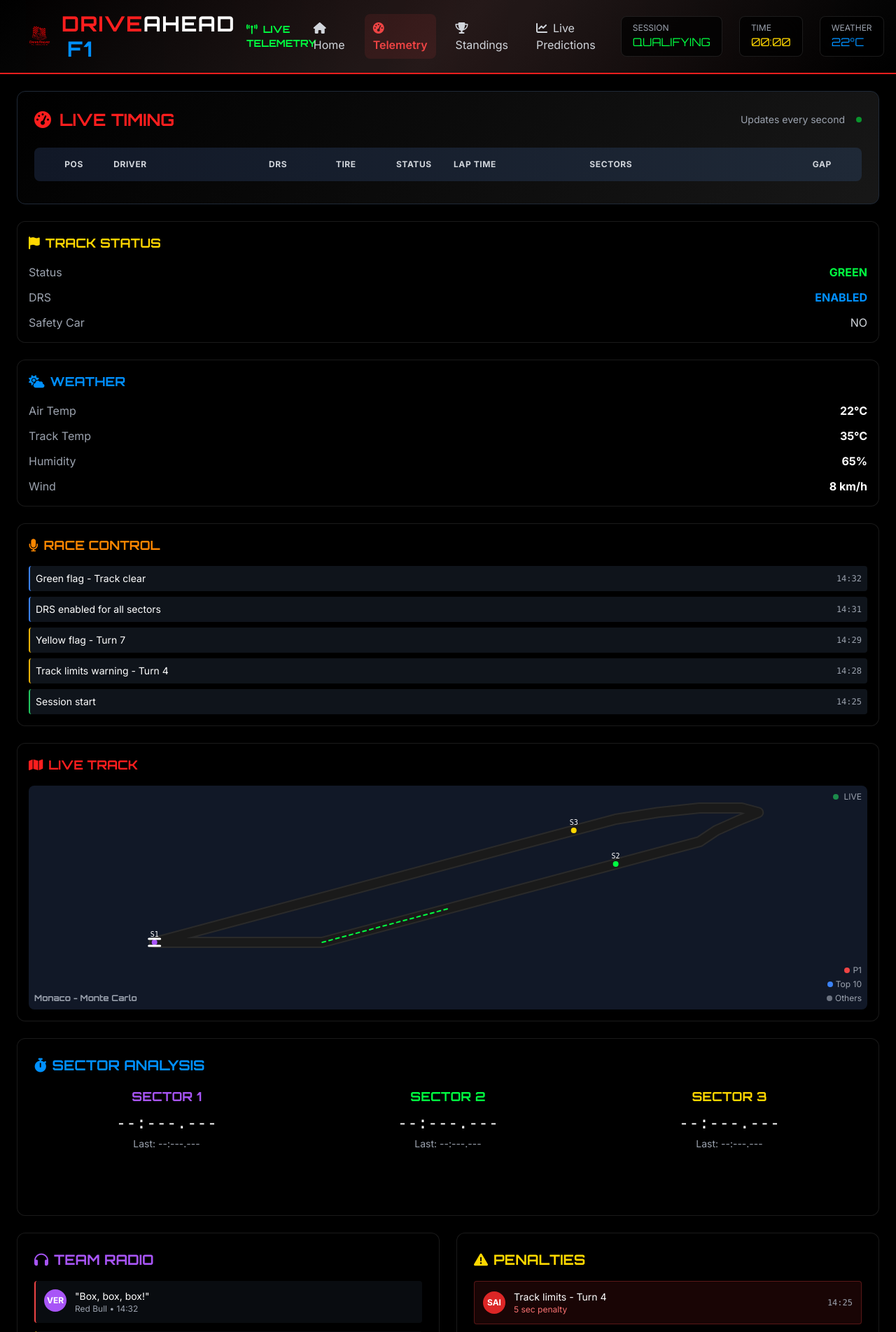
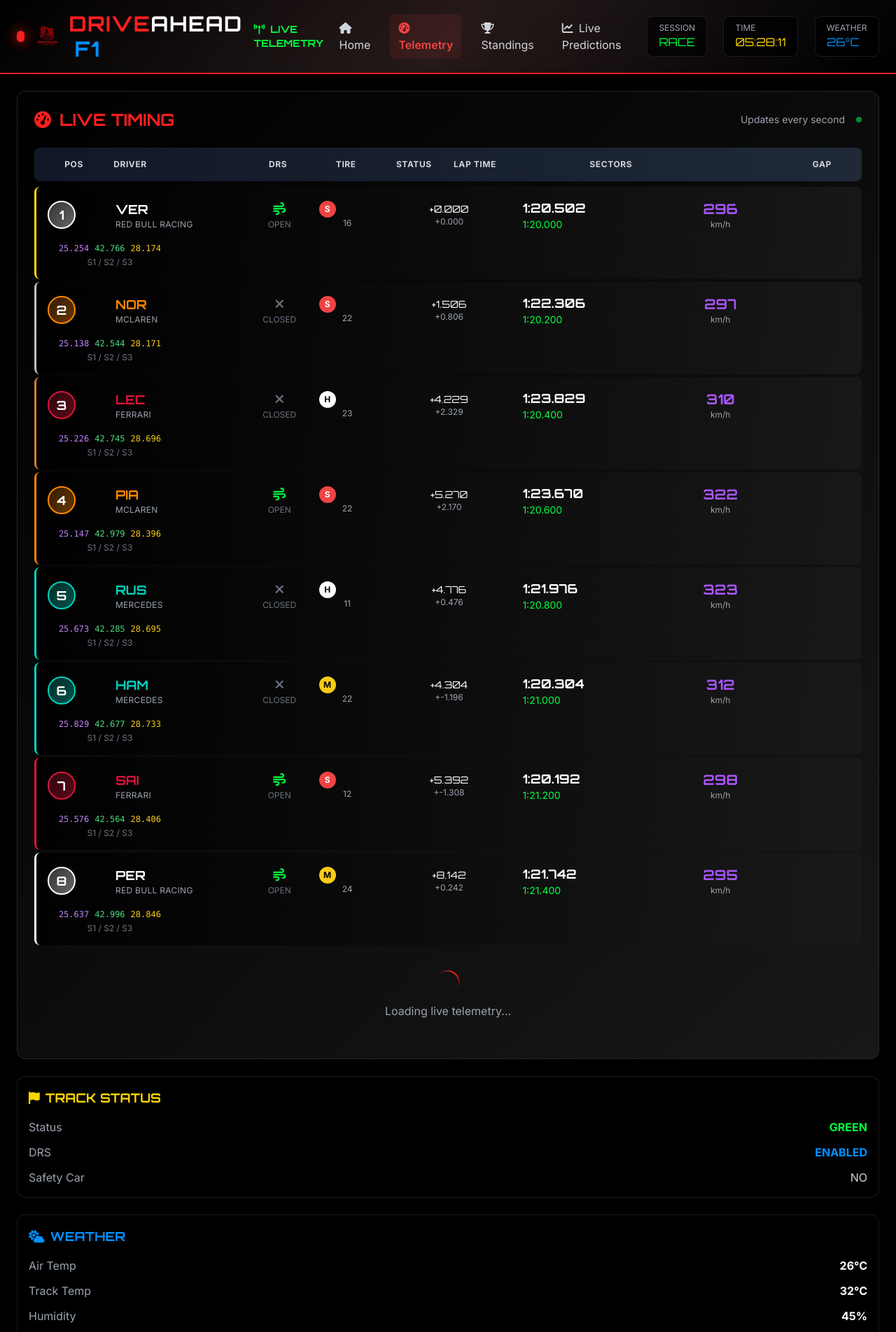
Before and after one commit to lesliefdo08/DriveAheadF1, a Flask app: page /telemetry in a window 1280 px wide. Shown: the top 1904 px of the page at 70% size. Run offline with Flask 3, Linux system fonts and the light colour scheme; some libraries are stand-ins or nearby versions.

Commit message:
Fix telemetry with smooth animations and better table updates
- Restructured telemetry API to provide correct data format
- Added smooth position change animations (green for up, red for down)
- Implemented static table with only data updates (no full re-render)
- Added CSS transitions for smooth row reordering
- Fixed driver data display with proper acronyms and team info
- Added position change tracking with visual feedback
- Improved table performance with incremental updates

```diff
--- a/website/app.py
+++ b/website/app.py
@@ -102,46 +102,68 @@
 @app.route("/api/telemetry")
 def api_telemetry():
     current_time = datetime.now()
-    drivers = [
-        {"name": "Max Verstappen", "team": "Red Bull Racing"},
-        {"name": "Lando Norris", "team": "McLaren"},
-        {"name": "Charles Leclerc", "team": "Ferrari"},
-        {"name": "Oscar Piastri", "team": "McLaren"},
-        {"name": "George Russell", "team": "Mercedes"}
+    base_time = time.time()
+
+    drivers_list = [
+        {"name": "Max Verstappen", "acronym": "VER", "team": "Red Bull Racing", "number": "1"},
+        {"name": "Lando Norris", "acronym": "NOR", "team": "McLaren", "number": "4"},
+        {"name": "Charles Leclerc", "acronym": "LEC", "team": "Ferrari", "number": "16"},
+        {"name": "Oscar Piastri", "acronym": "PIA", "team": "McLaren", "number": "81"},
+        {"name": "George Russell", "acronym": "RUS", "team": "Mercedes", "number": "63"},
+        {"name": "Lewis Hamilton", "acronym": "HAM", "team": "Mercedes", "number": "44"},
+        {"name": "Carlos Sainz", "acronym": "SAI", "team": "Ferrari", "number": "55"},
+        {"name": "Sergio Perez", "acronym": "PER", "team": "Red Bull Racing", "number": "11"}
     ]
 
+    # Simulate position changes
+    positions = list(range(1, len(drivers_list) + 1))
+    if random.random() > 0.7:  # 30% chance of position change
+        i = random.randint(0, len(positions) - 2)
+        positions[i], positions[i + 1] = positions[i + 1], positions[i]
+
     telemetry_data = {}
-    base_time = time.time()
 
-    for i, driver in enumerate(drivers):
-        position = i + 1
-        lap_variation = math.sin(base_time * 0.1 + i) * 2
-        speed_variation = math.cos(base_time * 0.05 + i) * 15
+    for idx, driver in enumerate(drivers_list):
+        position = positions[idx]
+        lap_variation = math.sin(base_time * 0.1 + idx) * 2
+        speed_variation = math.cos(base_time * 0.05 + idx) * 15
 
-        telemetry_data[str(position)] = {
+        telemetry_data[driver["number"]] = {
             "position": position,
-            "driver": driver["name"],
-            "team": driver["team"],
-            "gap": "+0.000" if position == 1 else f"+{(position-1)*0.5 + lap_variation:.3f}",
-            "last_lap": f"1:{22 + lap_variation:.3f}",
-            "best_lap": f"1:{20 + i*0.2:.3f}",
-            "sector_1": f"25.{random.randint(100, 999)}",
-            "sector_2": f"42.{random.randint(100, 999)}",
-            "sector_3": f"28.{random.randint(100, 999)}",
-            "speed": int(310 + speed_variation),
-            "tire": random.choice(["SOFT", "MEDIUM", "HARD"]),
-            "stint": random.randint(5, 25)
+            "driver_acronym": driver["acronym"],
+            "driver_name": driver["name"],
+            "team_name": driver["team"],
+            "gap_to_leader": "+0.000" if position == 1 else f"+{(position-1)*1.2 + lap_variation:.3f}",
+            "interval": "+0.000" if position == 1 else f"+{0.5 + lap_variation:.3f}",
+            "last_lap_time": f"1:{22 + lap_variation:.3f}",
+            "best_lap_time": f"1:{20 + idx*0.2:.3f}",
+            "sectors": [
+                {"time": f"25.{random.randint(100, 999)}", "status": random.choice(["fastest", "personal", "slower"])},
+                {"time": f"42.{random.randint(100, 999)}", "status": random.choice(["fastest", "personal", "slower"])},
+                {"time": f"28.{random.randint(100, 999)}", "status": random.choice(["fastest", "personal", "slower"])}
+            ],
+            "speed_trap": int(310 + speed_variation),
+            "tire_compound": random.choice(["SOFT", "MEDIUM", "HARD"]),
+            "tire_age": random.randint(5, 25),
+            "drs_enabled": random.choice([True, False]),
+            "in_pit": False,
+            "pit_out": False,
+            "throttle_percent": random.randint(0, 100),
+            "brake_pressure": random.randint(0, 100)
         }
 
     return jsonify({
-        "session": "Race",
-        "lap": random.randint(15, 45),
-        "weather": "Clear",
-        "track_temp": "32°C",
-        "air_temp": "26°C",
-        "humidity": "45%",
-        "drivers": telemetry_data,
-        "timestamp": current_time.isoformat()
+        **telemetry_data,
+        "_meta": {
+            "session_name": "RACE",
+            "lap_number": random.randint(15, 45),
+            "weather": {
+                "air_temp": "26",
+                "track_temp": "32",
+                "humidity": "45",
+                "wind_speed": "12"
+            }
+        }
     })
 
 @app.route("/api/predictions")
--- a/website/templates/telemetry.html
+++ b/website/templates/telemetry.html
@@ -55,7 +55,9 @@
         .driver-row {
             background: linear-gradient(90deg, rgba(0,0,0,0.9) 0%, rgba(26,26,26,0.8) 100%);
             border-left: 3px solid transparent;
-            transition: all 0.3s ease;
+            transition: all 0.5s cubic-bezier(0.4, 0, 0.2, 1);
+            opacity: 0;
+            transform: translateX(-20px);
         }
 
         .driver-row:hover {
@@ -67,6 +69,34 @@
         .position-1 { border-left-color: #FFD700 !important; }
         .position-2 { border-left-color: #C0C0C0 !important; }
         .position-3 { border-left-color: #CD7F32 !important; }
+
+        .position-up {
+            animation: positionUp 0.8s ease-out;
+        }
+
+        .position-down {
+            animation: positionDown 0.8s ease-out;
+        }
+
+        @keyframes positionUp {
+            0% { background: rgba(0, 255, 65, 0.3); }
+            50% { transform: scale(1.02); }
+            100% { background: transparent; }
+        }
+
+        @keyframes positionDown {
+            0% { background: rgba(255, 30, 30, 0.3); }
+            50% { transform: scale(0.98); }
+            100% { background: transparent; }
+        }
+
+        #driver-list {
+            position: relative;
+        }
+
+        #driver-list > div {
+            position: relative;
+        }
 
         .sector-fastest { color: #A855F7; font-weight: bold; }
         .sector-personal { color: #00FF41; font-weight: bold; }
@@ -714,7 +744,7 @@
                 <div class="grid grid-cols-12 gap-4 items-center">
                     <!-- Position -->
                     <div class="col-span-1 text-center">
-                        <div class="w-10 h-10 rounded-full flex items-center justify-center font-f1 text-lg font-bold"
+                        <div class="driver-position w-10 h-10 rounded-full flex items-center justify-center font-f1 text-lg font-bold"
                              style="background: linear-gradient(135deg, ${teamColor}33, ${teamColor}66); border: 2px solid ${teamColor};">
                             ${position}
                         </div>
@@ -736,46 +766,38 @@
 
                     <!-- Tire -->
                     <div class="col-span-1 text-center">
-                        <div class="w-8 h-8 rounded-full mx-auto flex items-center justify-center text-xs font-bold ${tireColor}">
+                        <div class="driver-tire w-8 h-8 rounded-full mx-auto flex items-center justify-center text-xs font-bold ${tireColor}">
                             ${timingDriver.tire_compound?.charAt(0) || 'M'}
                         </div>
-                        <div class="text-xs text-gray-400">${tireAge} laps</div>
+                        <div class="driver-tire-age text-xs text-gray-400">${tireAge} laps</div>
                     </div>
 
-                    <!-- Status -->
-                    <div class="col-span-1 text-center">
-                        <div class="${pitClass} font-bold text-sm">${pitStatus}</div>
-                        <div class="text-xs text-gray-400">G${timingDriver.grid_position || position}</div>
+                    <!-- Gap & Interval -->
+                    <div class="col-span-2 text-center">
+                        <div class="driver-gap font-f1 text-sm text-white">${timingDriver.gap_to_leader || '--'}</div>
+                        <div class="driver-interval text-xs text-gray-400">${timingDriver.interval || '--'}</div>
                     </div>
 
                     <!-- Lap Time -->
                     <div class="col-span-2">
-                        <div class="font-f1 text-lg font-bold text-white">${timingDriver.lap_time || '--:---.---'}</div>
-                        <div class="text-sm text-f1-green">${timingDriver.best_lap_time || '--:---.---'}</div>
+                        <div class="driver-last-lap font-f1 text-lg font-bold text-white">${timingDriver.last_lap_time || '--:---.---'}</div>
+                        <div class="driver-best-lap text-sm text-f1-green">${timingDriver.best_lap_time || '--:---.---'}</div>
                     </div>
 
-                    <!-- Sectors -->
-                    <div class="col-span-3">
-                        <div class="grid grid-cols-3 gap-2">
-                            <div class="text-center">
-                                <div class="font-f1 text-sm ${getSectorColor(timingDriver.sector_1_time)}">${timingDriver.sector_1_time || '--'}</div>
-                                <div class="text-xs text-gray-500">S1</div>
-                            </div>
-                            <div class="text-center">
-                                <div class="font-f1 text-sm ${getSectorColor(timingDriver.sector_2_time)}">${timingDriver.sector_2_time || '--'}</div>
-                                <div class="text-xs text-gray-500">S2</div>
-                            </div>
-                            <div class="text-center">
-                                <div class="font-f1 text-sm ${getSectorColor(timingDriver.sector_3_time)}">${timingDriver.sector_3_time || '--'}</div>
-                                <div class="text-xs text-gray-500">S3</div>
-                            </div>
-                        </div>
+                    <!-- Speed & DRS -->
+                    <div class="col-span-2 text-center">
+                        <div class="driver-speed font-f1 text-xl font-bold text-f1-purple">${timingDriver.speed_trap || '---'}</div>
+                        <div class="text-xs text-gray-400">km/h</div>
                     </div>
 
-                    <!-- Gap -->
-                    <div class="col-span-1 text-center">
-                        <div class="font-f1 text-sm font-bold text-f1-yellow">${timingDriver.gap_to_leader || '--'}</div>
-                        <div class="text-xs text-gray-400">${timingDriver.interval || '--'}</div>
+                    <!-- Sectors (Compact) -->
+                    <div class="col-span-2">
+                        <div class="flex gap-2 justify-center items-center text-xs">
+                            <span class="font-mono text-purple-400">${timingDriver.sectors?.[0]?.time || '--'}</span>
+                            <span class="font-mono text-green-400">${timingDriver.sectors?.[1]?.time || '--'}</span>
+                            <span class="font-mono text-yellow-400">${timingDriver.sectors?.[2]?.time || '--'}</span>
+                        </div>
+                        <div class="text-xs text-gray-500 text-center mt-1">S1 / S2 / S3</div>
                     </div>
                 </div>
             `;
@@ -901,11 +923,11 @@
         }
 
         // Enhanced leaderboard with better styling and animations
+        let previousPositions = {};
+
         function updateLeaderboard() {
             const container = document.getElementById('driver-list');
             if (!drivers || !timingData) return;
-
-            container.innerHTML = '';
 
             // Sort drivers by position
             const sortedDrivers = Object.keys(drivers).sort((a, b) => {
@@ -914,20 +936,115 @@
                 return posA - posB;
             });
 
+            // Get existing rows
+            const existingRows = {};
+            Array.from(container.children).forEach(row => {
+                const number = row.dataset.driverNumber;
+                if (number) existingRows[number] = row;
+            });
+
+            // Update or create rows
             sortedDrivers.forEach((racingNumber, index) => {
                 const driver = drivers[racingNumber];
                 const timingDriver = timingData.lines[racingNumber];
-                const position = index + 1;
+                const position = timingDriver.position;
 
-                const driverRow = createDriverRow(driver, timingDriver, position);
-                container.appendChild(driverRow);
+                let driverRow = existingRows[racingNumber];
 
-                // Staggered animation
-                setTimeout(() => {
-                    driverRow.style.opacity = '1';
-                    driverRow.style.transform = 'translateX(0)';
-                }, index * 50);
+                if (driverRow) {
+                    // Update existing row
+                    updateDriverRow(driverRow, driver, timingDriver, position);
+
+                    // Check for position change
+                    const oldPosition = previousPositions[racingNumber];
+                    if (oldPosition && oldPosition !== position) {
+                        if (oldPosition > position) {
+                            driverRow.classList.add('position-up');
+                        } else {
+                            driverRow.classList.add('position-down');
+                        }
+                        setTimeout(() => {
+                            driverRow.classList.remove('position-up', 'position-down');
+                        }, 1000);
+                    }
+
+                    // Smooth reordering with CSS transitions
+                    const currentIndex = Array.from(container.children).indexOf(driverRow);
+                    if (currentIndex !== index) {
+                        if (index === 0) {
+                            container.insertBefore(driverRow, container.firstChild);
+                        } else {
+                            const targetRow = container.children[index];
+                            if (targetRow) {
+                                container.insertBefore(driverRow, targetRow);
+                            } else {
+                                container.appendChild(driverRow);
+                            }
+                        }
+                    }
+                } else {
+                    // Create new row
+                    driverRow = createDriverRow(driver, timingDriver, position);
+                    driverRow.dataset.driverNumber = racingNumber;
+
+                    if (index === 0) {
+                        container.insertBefore(driverRow, container.firstChild);
+                    } else {
+                        const targetRow = container.children[index];
+                        if (targetRow) {
+                            container.insertBefore(driverRow, targetRow);
+                        } else {
+                            container.appendChild(driverRow);
+                        }
+                    }
+
+                    // Fade in animation
+                    setTimeout(() => {
+                        driverRow.style.opacity = '1';
+                        driverRow.style.transform = 'translateX(0)';
+                    }, 50);
+                }
+
+                previousPositions[racingNumber] = position;
             });
+        }
+
+        function updateDriverRow(row, driver, timingDriver, position) {
+            // Update only the data that changes, not the entire row
+            const posElement = row.querySelector('.driver-position');
+            if (posElement) posElement.textContent = position;
+
+            const gapElement = row.querySelector('.driver-gap');
+            if (gapElement) gapElement.textContent = timingDriver.gap_to_leader || '--';
+
+            const intervalElement = row.querySelector('.driver-interval');
+            if (intervalElement) intervalElement.textContent = timingDriver.interval || '--';
+
+            const lastLapElement = row.querySelector('.driver-last-lap');
+            if (lastLapElement) lastLapElement.textContent = timingDriver.last_lap_time || '--:---.---';
+
+            const bestLapElement = row.querySelector('.driver-best-lap');
+            if (bestLapElement) bestLapElement.textContent = timingDriver.best_lap_time || '--:---.---';
+
+            const speedElement = row.querySelector('.driver-speed');
+            if (speedElement) speedElement.textContent = timingDriver.speed_trap || '---';
+
+            const tireElement = row.querySelector('.driver-tire');
+            if (tireElement) {
+                tireElement.textContent = (timingDriver.tire_compound || 'M')[0];
+                tireElement.className = 'driver-tire w-6 h-6 rounded-full flex items-center justify-center text-xs font-bold ' + getTireColorClass(timingDriver.tire_compound);
+            }
+
+            const tireAgeElement = row.querySelector('.driver-tire-age');
+            if (tireAgeElement) tireAgeElement.textContent = timingDriver.tire_age || '0';
+        }
+
+        function getTireColorClass(compound) {
+            if (!compound) return 'bg-yellow-400 text-black';
+            if (compound.includes('SOFT')) return 'bg-red-500 text-white';
+            if (compound.includes('MEDIUM')) return 'bg-yellow-400 text-black';
+            if (compound.includes('HARD')) return 'bg-white text-black';
+            return 'bg-yellow-400 text-black';
         }
 
         // Enhanced race control messages with real-time updates
```
